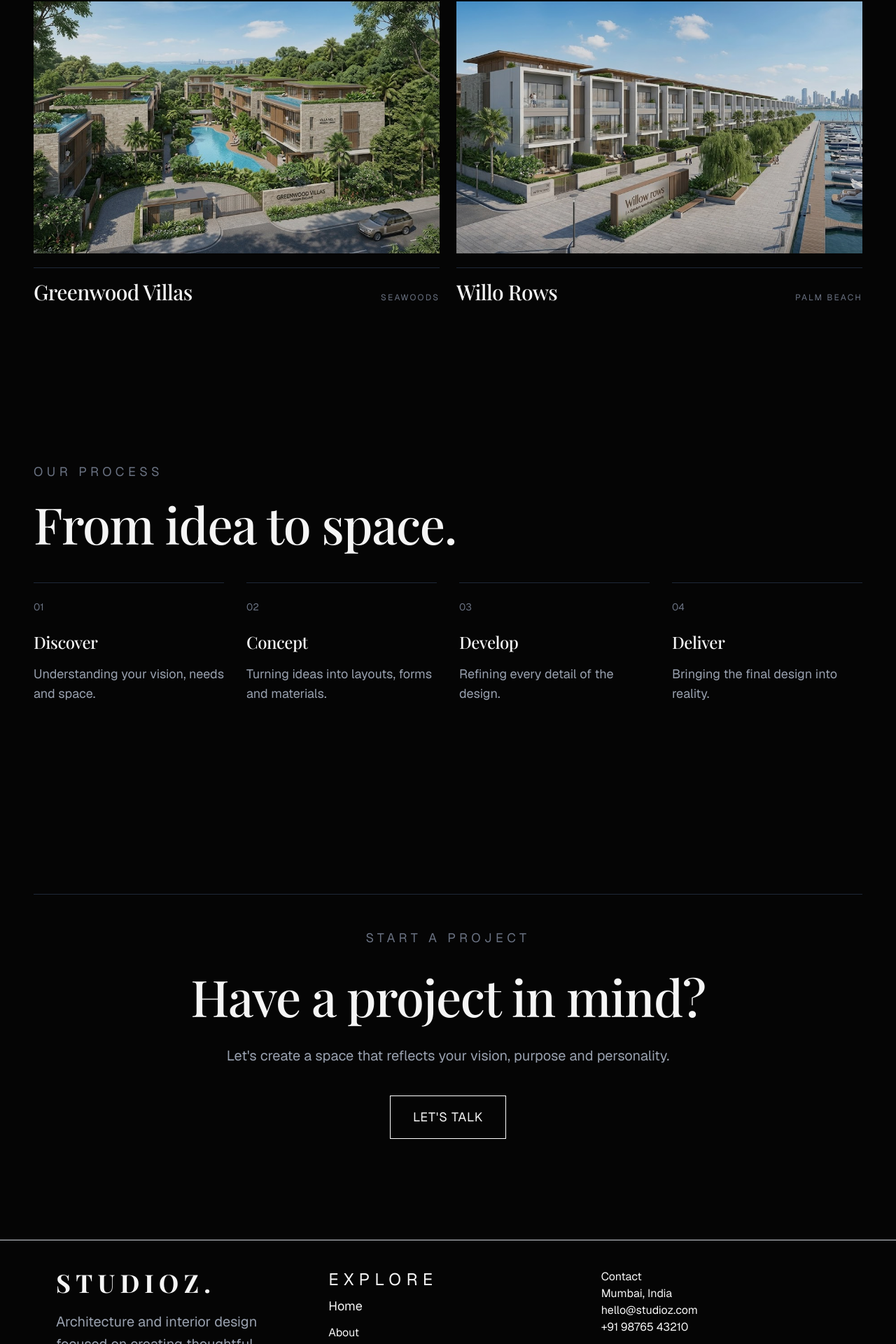
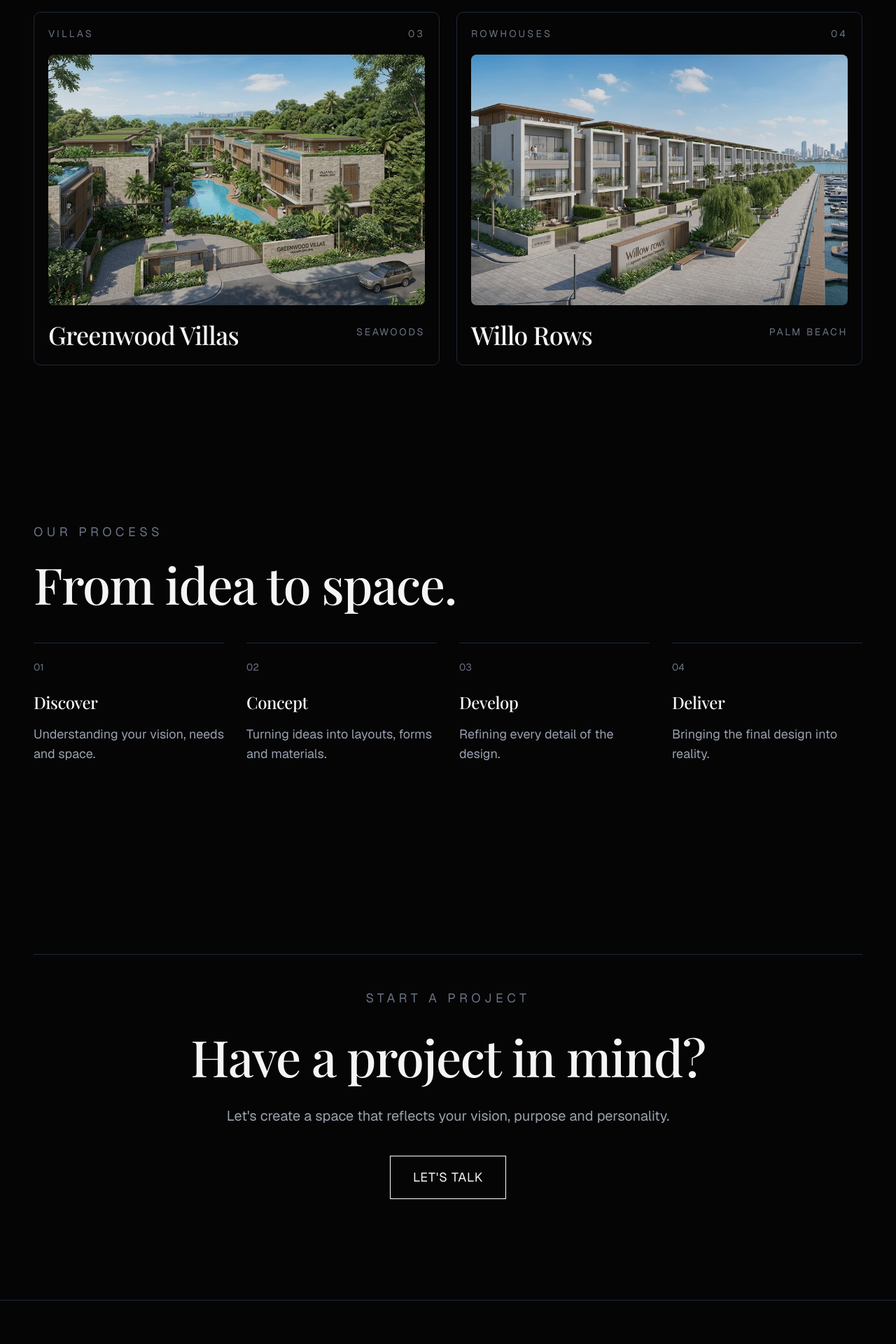
Before and after one commit to Akkiali/architecture-studio, a Next.js app: page / in a window 1280 px wide. Shown: the part 2456-4376 px from the top of the page at 70% size. Built offline with nearby package versions, Linux system fonts and the light colour scheme.

Commit message:
enhanced home page UI and project cards

```diff
--- a/app/page.tsx
+++ b/app/page.tsx
@@ -36,7 +36,7 @@ export default function Home() {
         </div>
       </section>
 
-      <section className="px-6 py-12 md:px-12 md:py-32">
+      <section id="services" className="px-6 py-12 md:px-12 md:py-32">
         <p className="text-lg uppercase tracking-[0.3em] text-gray-500">
           Our Services
         </p>
@@ -77,7 +77,7 @@ export default function Home() {
         </div>
       </section>
       {/* {image section} */}
-      <section className="px-6 py-20 md:px-12 md:py-24">
+      <section id="projects" className="px-6 py-20 md:px-12 md:py-24">
         <p className="text-lg uppercase tracking-[0.3em] text-gray-400">
           Selected Projects
         </p>
@@ -94,32 +94,37 @@ export default function Home() {
         </div>
 
         <div className="mt-12 grid gap-6 md:grid-cols-2">
-          {projects.map((project) => (
+          {projects.map((project, index) => (
             <div
               key={project.title}
-              className="group overflow-hidden"
+              className="group rounded-lg border border-gray-800 p-4 transition-colors duration-300 hover:border-gray-600 md:p-5"
             >
-              <div className="relative overflow-hidden">
-                <p className="mb-3 text-xs font-medium uppercase tracking-[0.28em] text-gray-500">
-                  {project.category}
-                </p>
+              <div className="mb-5 flex items-center justify-between text-sm uppercase tracking-[0.22em] text-gray-500">
+                <p>{project.category}</p>
+                <p>{String(index + 1).padStart(2, "0")}</p>
+              </div>
+
+              <div className="relative aspect-[3/2] overflow-hidden rounded-md bg-gray-900">
                 <Image
                   src={project.image}
                   alt={project.title}
                   width={900}
                   height={600}
-                  className="h-[280px] w-full object-cover transition-transform duration-700 group-hover:scale-105 md:h-[360px]"
+                  className="h-full w-full object-cover transition-transform duration-700 group-hover:scale-105"
                 />
 
-                <div className="absolute inset-0 bg-black/10 transition-colors duration-500 group-hover:bg-black/30" />
+                <div className="absolute inset-0 bg-black/10 transition-colors duration-500 group-hover:bg-black/35" />
+                <span className="absolute bottom-4 right-4 flex h-10 w-10 items-center justify-center rounded-full border border-white/60 text-lg text-white opacity-0 transition-opacity duration-300 group-hover:opacity-100">
+                  -&gt;
+                </span>
               </div>
 
-              <div className="mt-5 flex items-baseline justify-between gap-4 border-t border-gray-800 pt-4">
-                <h3 className="text-2xl leading-tight md:text-3xl">
+              <div className="mt-5 flex items-start justify-between gap-4">
+                <h3 className="font-heading text-3xl leading-tight md:text-4xl">
                   {project.title}
                 </h3>
 
-                <p className="shrink-0 text-xs uppercase tracking-[0.18em] text-gray-500">
+                <p className="shrink-0 pt-2 text-sm uppercase tracking-[0.18em] text-gray-500">
                   {project.location}
                 </p>
 
--- a/components/Footer.tsx
+++ b/components/Footer.tsx
@@ -1,55 +1,71 @@
+import Link from "next/link";
+
 export default function Footer() {
   return (
-    <footer className="border-t border-gray-300 px-6 py-10 md:px-20">
-      {/* main footer */}
-      <div className="grid gap-12 md:grid-cols-3">
-
-        {/* main brand */}
-        <div className="">
-          <h2 className="text-4xl font-bold tracking-[0.2em]">
-            STUDIOZ.
-          </h2>
-          <p className="mt-5 max-w-sm text-xl leading-relaxed text-gray-400">
-             Architecture and interior design focused on creating
-            thoughtful, functional and timeless spaces.
+    <footer className="mt-auto border-t border-gray-800 px-6 py-16 md:px-12 md:py-20">
+      <div className="grid gap-14 md:grid-cols-[1.5fr_0.75fr_1fr] md:gap-12">
+        <div>
+          <Link
+            href="/"
+            className="brand-mark inline-block font-heading text-3xl tracking-[0.18em] transition-opacity hover:opacity-60 md:text-4xl"
+          >
+            STUDIO<span className="text-[#d6b36a]">Z.</span>
+          </Link>
+          <p className="mt-8 max-w-sm text-base leading-relaxed text-gray-400 md:text-lg">
+            Architecture and interiors shaped around thoughtful, functional and
+            timeless spaces.
           </p>
         </div>
 
-        {/* navigation */}
-
         <div>
-          <p className="text-2xl uppercase tracking-[0.3em]">
+          <p className="text-xs uppercase tracking-[0.3em] text-gray-500">
             Explore
           </p>
-          <div className="mt-2 flex flex-col gap-3">
-            <a href="/" className="text-lg transition-opacity ">Home</a>
-            <a href="/about">About</a>
-            <a href="/contact">Contact</a>
+          <div className="mt-6 flex flex-col items-start gap-3 text-base">
+            <Link href="/" className="transition-colors hover:text-[#d6b36a]">
+              Home
+            </Link>
+            <Link href="/about" className="transition-colors hover:text-[#d6b36a]">
+              About
+            </Link>
+            <Link href="#services" className="transition-colors hover:text-[#d6b36a]">
+              Services
+            </Link>
 
+            <Link href="#projects" className="transition-colors hover:text-[#d6b36a]">
+              Projects
+            </Link>
+            <Link href="/contact" className="transition-colors hover:text-[#d6b36a]">
+              Contact
+            </Link>
           </div>
         </div>
 
-        {/* contact */}
         <div>
-          <p>Contact</p>
-          <div>
+          <p className="text-xs uppercase tracking-[0.3em] text-gray-500">
+            Contact
+          </p>
+          <div className="mt-6 space-y-3 text-base text-gray-300">
             <p>Mumbai, India</p>
-            <p>hello@studioz.com</p>
-            <p>+91 98765 43210</p>
-
+            <a
+              href="mailto:hello@studioz.com"
+              className="block transition-colors hover:text-[#d6b36a]"
+            >
+              hello@studioz.com
+            </a>
+            <a
+              href="tel:+919876543210"
+              className="block transition-colors hover:text-[#d6b36a]"
+            >
+              +91 98765 43210
+            </a>
           </div>
         </div>
+      </div>
 
-
-
-
-        {/* <p className="text-3xl font-medium text-gray-300">
-          STUDIOZ.
-        </p>
-
-        <p className="text-lg text-gray-500">
-          © 2026 StudioZ. All rights reserved.
-        </p> */}
+      <div className="mt-16 flex flex-col gap-3 border-t border-gray-800 pt-5 text-xs uppercase tracking-[0.18em] text-gray-500 md:flex-row md:items-center md:justify-between">
+        <p>© 2026 StudioZ. All rights reserved.</p>
+        <p>Architecture · Interiors · Place</p>
       </div>
     </footer>
   );
```
